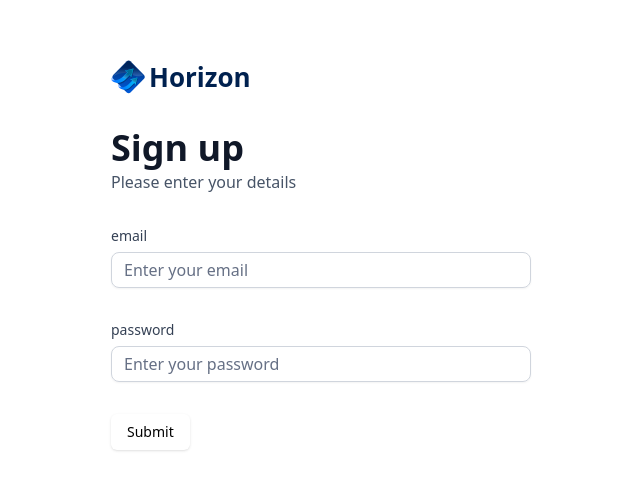
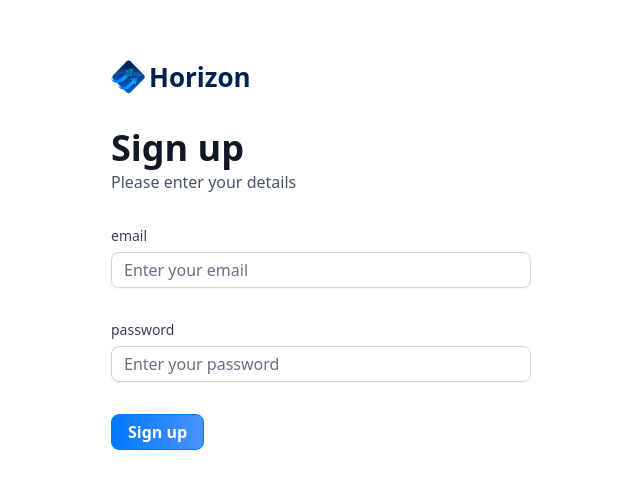
Before and after one commit to KyOnwe/wisestbank, a Next.js app: page /sign-up in a window 1280 px wide. Shown: the part 145-634 px from the top of the page, without its empty margins (319-959 px from the left). Built offline with nearby package versions, Linux system fonts and the light colour scheme.

Commit message:
clean up 'AuthForm' client component and add effects and color to 'button'

```diff
--- a/components/AuthForm.tsx
+++ b/components/AuthForm.tsx
@@ -10,23 +10,16 @@
 import { useForm } from "react-hook-form"
 
 import { Button } from "@/components/ui/button"
-import {
-  Form,
-  FormControl,
-  FormDescription,
-  FormField,
-  FormItem,
-  FormLabel,
-  FormMessage,
-} from "@/components/ui/form"
-import { Input } from "@/components/ui/input"
+import { Form } from "@/components/ui/form"
 import CustomInputs from './CustomInputs'
 import { authFormSchema } from '@/lib/utils'
+import { Loader2 } from 'lucide-react'
 
 
 
 const AuthForm = ({ type }: { type: string }) => {
   const [user, setUser] = useState(null)
+  const [isLoading, setIsLoading] = useState(false)
 
   // 1. Define your form.
   const form = useForm<z.infer<typeof authFormSchema>>({
@@ -41,7 +34,9 @@
   function onSubmit(values: z.infer<typeof authFormSchema>) {
     // Do something with the form values.
      // ✅ This will be type-safe and validated.
+     setIsLoading(true)
     console.log(values)
+    setIsLoading(false)
    }
 
   return (
@@ -94,7 +89,15 @@
                   <CustomInputs
                     control={form.control} name='password' label='password' placeholder='Enter your password'
                   />
-                  <Button type="submit">Submit</Button>
+                  <Button type="submit" className='form-btn'>
+                    {isLoading ? (
+                      <>
+                        <Loader2 size={20}
+                        className='animate-spin'/> &nbsp;
+                        Loading...
+                      </>
+                    ) : type === 'sign-in' ? 'Sign in' : 'Sign up'}
+                  </Button>
                 </form>
               </Form>
         </>
--- a/components/CustomInputs.tsx
+++ b/components/CustomInputs.tsx
@@ -35,6 +35,7 @@
             <Input
               placeholder={placeholder}
               className='input-class'
+              type={name === 'password' ? 'password' : 'text'}
               {...field}
             />
           </FormControl>
```
